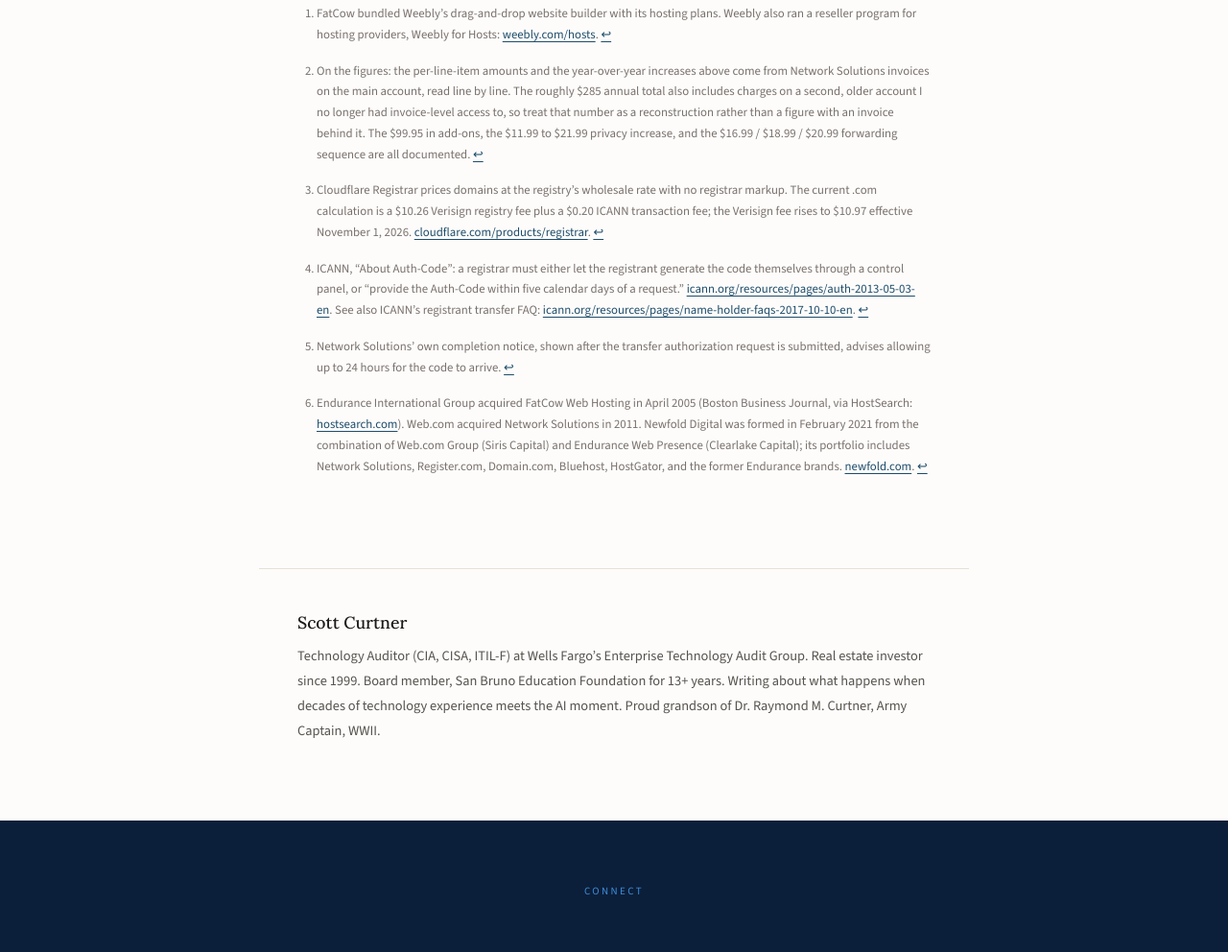
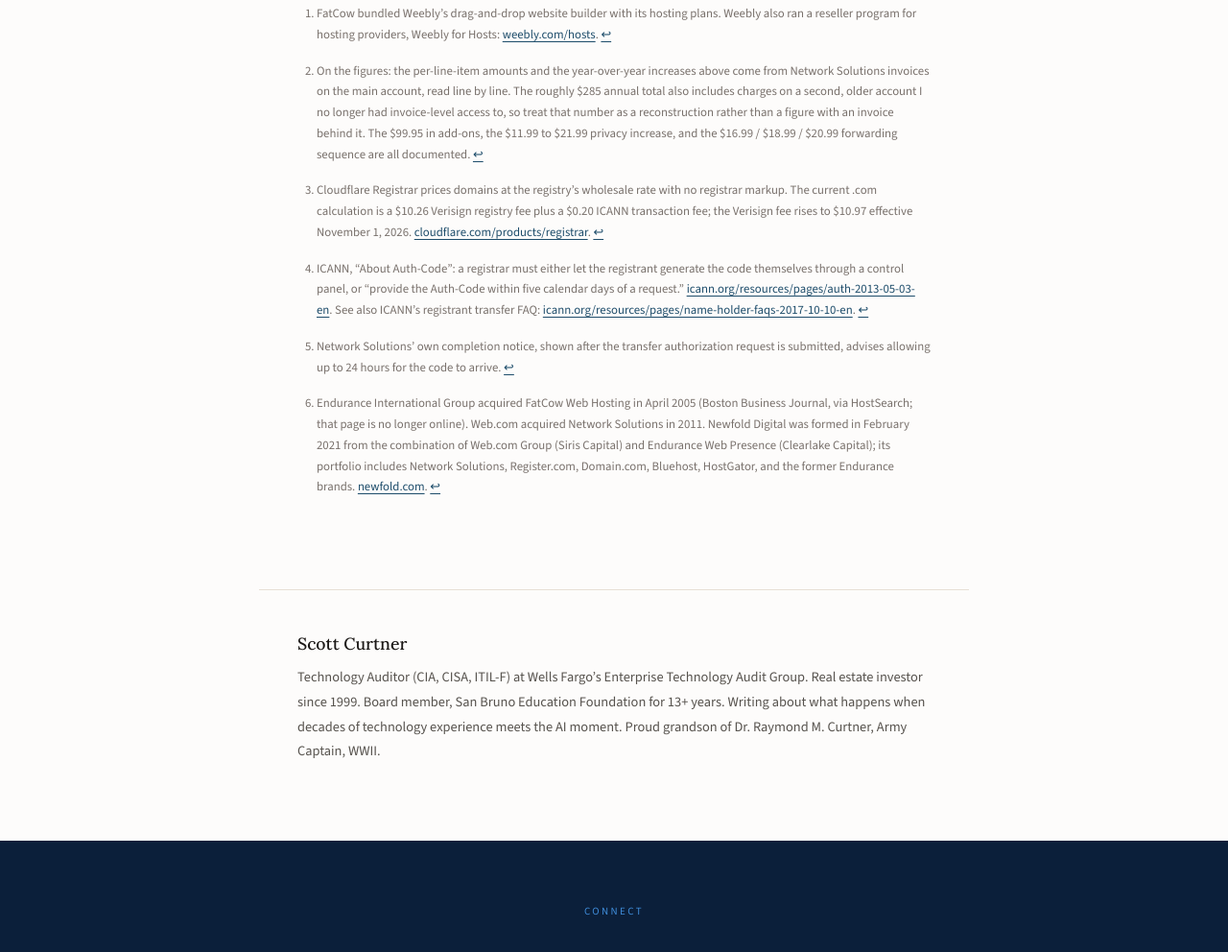
Before and after one commit to stonemonk2/scottcurtner, a plain HTML site: page articles/cloudflare-migration/index.html in a window 1280 px wide. Shown: the part 10994-11986 px from the top of the page at 96% size. Drawn offline with nearby package versions, Linux system fonts and the light colour scheme.

Commit message:
Cloudflare post: drop dead hostsearch.com footnote link
The 2026-11-15 live crawl found the HostSearch page returning 500. The
citation stays in footnote 6 as text, noting that the page is no longer
online. The newfold.com link remains, and the a11y selectors for #fn6
still match.

Co-Authored-By: Claude Opus 5.5 <noreply@anthropic.com>
Claude-Session: https://claude.ai/code/session_01KC4XFdGv4TPXTakjboq8jq

```diff
--- a/articles/cloudflare-migration/index.html
+++ b/articles/cloudflare-migration/index.html
@@ -519,7 +519,7 @@
           Network Solutions&rsquo; own completion notice, shown after the transfer authorization request is submitted, advises allowing up to 24 hours for the code to arrive. <a href="#ref5">&#8617;</a>
         </li>
         <li id="fn6">
-          Endurance International Group acquired FatCow Web Hosting in April 2005 (Boston Business Journal, via HostSearch: <a href="https://www.hostsearch.com/news/endurance-international-acquires-fat-cow-web-hosting.asp" target="_blank" rel="noopener">hostsearch.com</a>). Web.com acquired Network Solutions in 2011. Newfold Digital was formed in February 2021 from the combination of Web.com Group (Siris Capital) and Endurance Web Presence (Clearlake Capital); its portfolio includes Network Solutions, Register.com, Domain.com, Bluehost, HostGator, and the former Endurance brands. <a href="https://www.newfold.com/newsroom/newfold-digital-launches-as-one-of-the-world-s-largest-web-solut" target="_blank" rel="noopener">newfold.com</a>. <a href="#ref6">&#8617;</a>
+          Endurance International Group acquired FatCow Web Hosting in April 2005 (Boston Business Journal, via HostSearch; that page is no longer online). Web.com acquired Network Solutions in 2011. Newfold Digital was formed in February 2021 from the combination of Web.com Group (Siris Capital) and Endurance Web Presence (Clearlake Capital); its portfolio includes Network Solutions, Register.com, Domain.com, Bluehost, HostGator, and the former Endurance brands. <a href="https://www.newfold.com/newsroom/newfold-digital-launches-as-one-of-the-world-s-largest-web-solut" target="_blank" rel="noopener">newfold.com</a>. <a href="#ref6">&#8617;</a>
         </li>
       </ol>
     </div>
```
